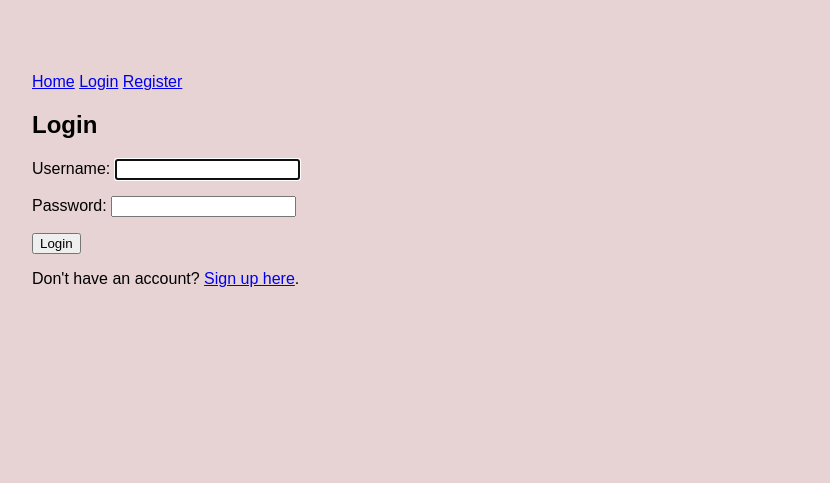
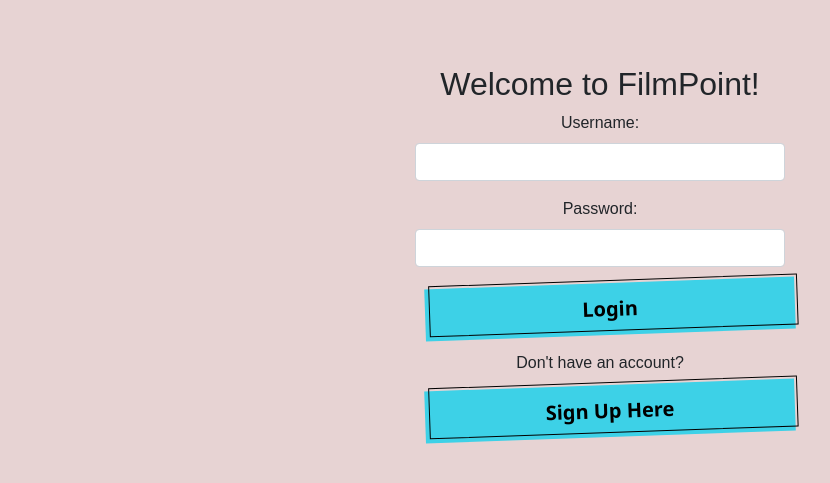
Before and after one commit to makarovadaria/film-point, a Django app: page /login/ in a window 1280 px wide. Shown: the top 483 px of the page, without its empty margins (40-870 px from the left). Run offline with Django 5.2, Linux system fonts and the light colour scheme; some libraries are stand-ins or nearby versions.

Commit message:
First amendments

```diff
--- a/templates/events/base.html
+++ b/templates/events/base.html
@@ -1,10 +1,14 @@
 <!DOCTYPE html>
 {% load static %}
 <html lang="en">
+
 <head>
+    <meta charset="UTF-8">
+    <meta name="viewport" content="width=device-width, initial-scale=1.0">
     <title>{% block title %}My To-Do App{% endblock %}</title>
+    <link rel="stylesheet" href="{% static 'film-point/styles_filmpoint.css' %}">
+
 </head>
-   <link rel="stylesheet" href="{% static 'film-point/styles_filmpoint.css' %}">
 <body>
 <nav>
     <a href="{% url 'index' %}">Home</a>
--- a/users/templates/login.html
+++ b/users/templates/login.html
@@ -1,69 +1,41 @@
-{#</head>#}
-{##}
-{##}
-{#    <body id="Film">#}
-{#        <nav class="w3-bar-item w3-button">#}
-{#            <a href="index.html" class=" ">Home</a>#}
-{#            <a href="auth.html" class=" ">Authorization</a>#}
-{#            <a href="profile.html" class=" ">Account</a>#}
-{#        </nav>#}
-{#    <br>#}
-{##}
-{#    <h1 class="main-heading" id="heading-welcome">Welcome to FilmPoint</h1>#}
-{##}
-{#<br>#}
-{##}
-{##}
-{##}
-{#<div class="form-container narrow-form">#}
-{#    <form method="post" action="{% url 'login' %}">#}
-{#        {% csrf_token %}#}
-{##}
-{#        <div class="form-group">#}
-{#            <label for="name">Name</label>#}
-{#            <input type="text" id="name" name="name" class="button-53 styled-input-as-button" required>#}
-{#        </div>#}
-{##}
-{#        <div class="form-group">#}
-{#            <label for="email">Email</label>#}
-{#            <input type="email" id="email" name="email" class="button-53 styled-input-as-button" required>#}
-{#        </div>#}
-{##}
-{#        <div class="form-group">#}
-{#            <label for="password">Password</label>#}
-{#            <input type="password" id="password" name="password" class="button-53 styled-input-as-button" required>#}
-{#        </div>#}
-{##}
-{##}
-{##}
-{#        <button type="submit" class="button-53 narrow-button">Log In</button>#}
-{#    </form>#}
-{##}
-{#    <p class="text-center mt-3">#}
-{#        Don't have an account?#}
-{#        <a href="{% url 'account_signup' %}" class="button-53 narrow-button" style="display: inline-block; text-align: center; padding: 10px 20px; background-color: #3dd1e7; color: #000000; text-decoration: none; border-radius: 4px;">Register here</a>#}
-{#    </p>#}
-{#</div>#}
-{##}
-{#    <div class="logo-container">#}
-{#                <img src="img_filmpoint/TMDB_logo.svg" alt="TMDB Logo" class="tmdb-logo">#}
-{#    </div>#}
-{##}
-{#</body>#}
-{#</html>#}
+<!DOCTYPE html>
+{% load static %}
+<html lang="en">
+<head>
+    <meta charset="UTF-8">
+    <meta name="viewport" content="width=device-width, initial-scale=1.0">
+    <title>Login</title>
+    <link rel="stylesheet" href="https://stackpath.bootstrapcdn.com/bootstrap/4.1.3/css/bootstrap.min.css">
+   <link rel="stylesheet" href="{% static 'film-point/styles_filmpoint.css' %}">
+</head>
+<body>
+    <div class="d-flex justify-content-center align-items-center vh-100">
+    <div class="container text-center" style="max-width: 400px;">
+        <h2 class="text-center">Welcome to FilmPoint!</h2>
+        <form method="POST" class="form-group">
+            <!-- CSRF Token -->
+            <input type="hidden" name="csrfmiddlewaretoken" value="your_csrf_token">
 
-{% extends 'events/base.html' %}
+            <!-- Form Fields (Rendered by Django as paragraphs) -->
+            <p>
+                <label for="username">Username:</label>
+                <input type="text" id="username" name="username" class="form-control">
+            </p>
+            <p>
+                <label for="password">Password:</label>
+                <input type="password" id="password" name="password" class="form-control">
+            </p>
 
-{% block title %}Login{% endblock %}
+            <!-- Submit Button -->
+            <button type="submit" class="button-53">Login</button>
+        </form>
 
-{% block content %}
-<h2>Login</h2>
-<form method="POST" class="form-group">
-    {% csrf_token %}
-    {{ form.as_p }}
-    <button type="submit" class="btn btn-primary">Login</button>
-</form>
-<p class="mt-3">
-    Don't have an account? <a href="{% url 'signup' %}">Sign up here</a>.
-</p>
-{% endblock %}
+
+        <p class="mt-3">
+            Don't have an account?
+            <a href="signup_page_url" class="button-53">Sign Up Here</a>
+        </p>
+    </div>
+</div>
+</body>
+</html>
```
Also changed, not shown: users/templates/signup.html (+18 -78 lines).
